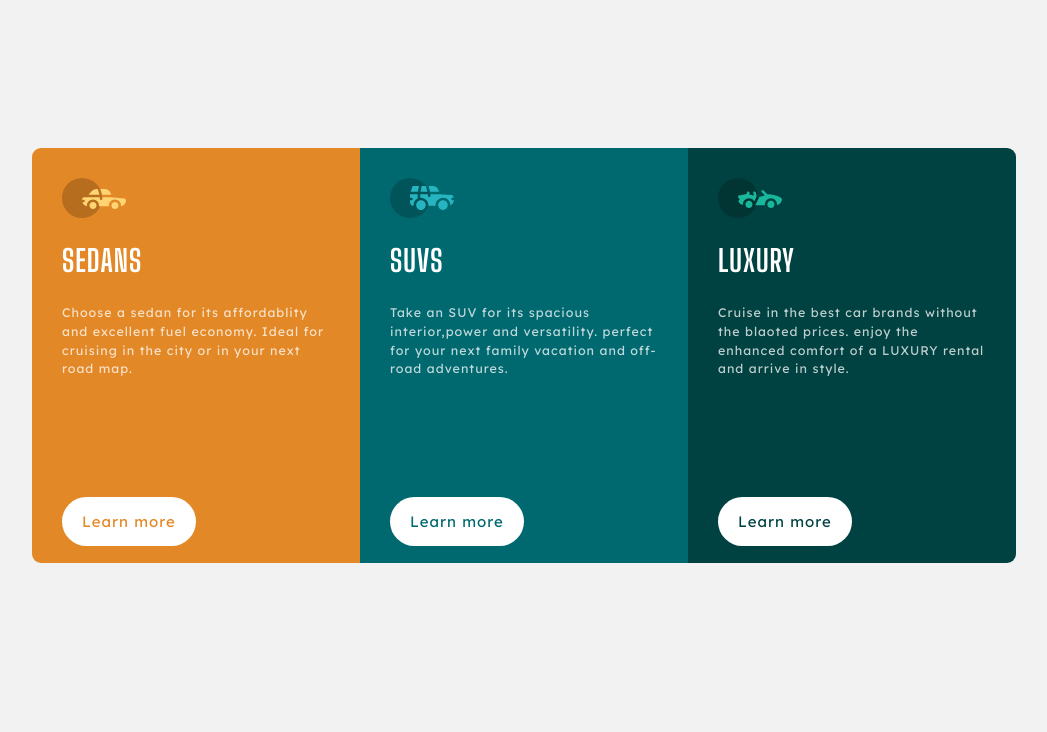
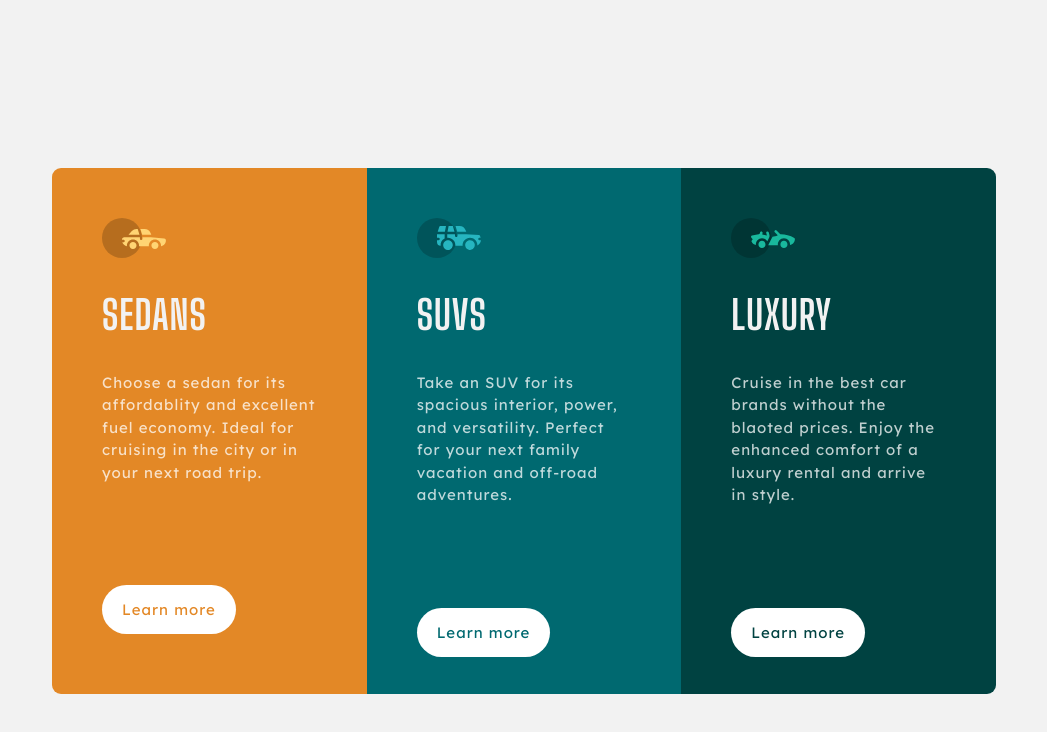
Before and after one commit to adrine-uwera/challenge-1, a plain HTML site: page index.html in a window 1280 px wide. Shown: the whole page, without its empty margins (116-1163 px from the left). Drawn offline with Linux system fonts and the light colour scheme.

Commit message:
Add files via upload

```diff
--- a/css/style.css
+++ b/css/style.css
@@ -7,11 +7,10 @@ body{
     background: hsl(0, 0%, 95%);
 }
 
-}
 h1{
     color: hsl(0, 0%, 95%);
     font-family: 'Big Shoulders Display', cursive;
-}
+    }
 p{
    color: hsla(0, 0%, 100%, 0.75);
 }
@@ -40,7 +39,7 @@ flex-direction: row;
 
 @media screen and (min-width: 480px) {
     body{
-        padding: 140px;
+        padding: 160px;
     }
     .box-left{
         width: 1440px;
@@ -58,7 +57,7 @@ flex-direction: row;
 
 .box-left{
 background-color: hsl(31, 77%, 52%);
-padding: 30px;
+padding: 50px;
 
 color: white;;
 }
@@ -82,13 +81,12 @@ color: white;
 }
 .box-left p{
 padding-bottom: 100px;
-font-size:smaller;
-padding-bottom: 120px;
+
 }
 
 .box-center{
 background-color:hsl(184, 100%, 22%) ;
-padding: 30px;
+padding: 50px;
 color: white;;
 }
 
@@ -111,14 +109,13 @@ background:none;
 color: white;
 }
 .box-center p{
-font-size:smaller;
-padding-bottom: 120px;
+padding-bottom: 100px;
 }
 
 
 .box-right{
 background-color:  hsl(179, 100%, 13%);
-padding: 30px;
+padding: 50px;
 
 color: white;;
 }
@@ -141,7 +138,5 @@ background:none;
 color: white;
 }
 .box-right p{
-font-size:smaller;
-padding-bottom: 120px;
-
+padding-bottom: 100px;
 }
--- a/index.html
+++ b/index.html
@@ -10,34 +10,33 @@
 <link href="https://fonts.googleapis.com/css2?family=Lexend+Deca&display=swap" rel="stylesheet">
 <link href="https://fonts.googleapis.com/css2?family=Big+Shoulders+Display:wght@700&display=swap" rel="stylesheet">
 
-
     </head>
     <body>
         <div class="container">
             <div class="box-left">
                 <img src="/images/icon-sedans.svg">
-                <h1 style="font-family: 'Big Shoulders Display', cursive;">SEDANS</h1>
+                <h1 style="font-family: 'Big Shoulders Display', cursive; font-size: 40;">SEDANS</h1>
                 <p>Choose a sedan for its affordablity and excellent fuel economy.
-                    Ideal for cruising in the city or in your next road map.
+                    Ideal for cruising in the city or in your next road trip.
                 </p>
                 <a href="#">Learn more</a>
             </div>
             <div class="box-center">
 
                 <img src="/images/icon-suvs.svg">
-                 <h1 style="font-family: 'Big Shoulders Display', cursive;">SUVS</h1>
+                 <h1 style="font-family: 'Big Shoulders Display', cursive; font-size: 40;">SUVS</h1>
                 <p>
-                    Take an SUV for its spacious interior,power and versatility.
-                    perfect for your next family vacation and off-road adventures.
+                    Take an SUV for its spacious interior, power, and versatility.
+                    Perfect for your next family vacation and off-road adventures.
                 </p>
                 <a href="#">Learn more</a>
             </div>
             <div class="box-right">
                 <img src="/images/icon-luxury.svg">
-                <h1 style="font-family: 'Big Shoulders Display', cursive;">LUXURY</h1>
+                <h1 style="font-family: 'Big Shoulders Display', cursive; font-size: 40;">LUXURY</h1>
                 <p>
                     Cruise in the best car brands without the blaoted prices.
-                    enjoy the enhanced comfort of a LUXURY rental and arrive in style.
+                    Enjoy the enhanced comfort of a luxury rental and arrive in style.
                 </p>
                 <a href="#">Learn more</a>
             </div>
```
